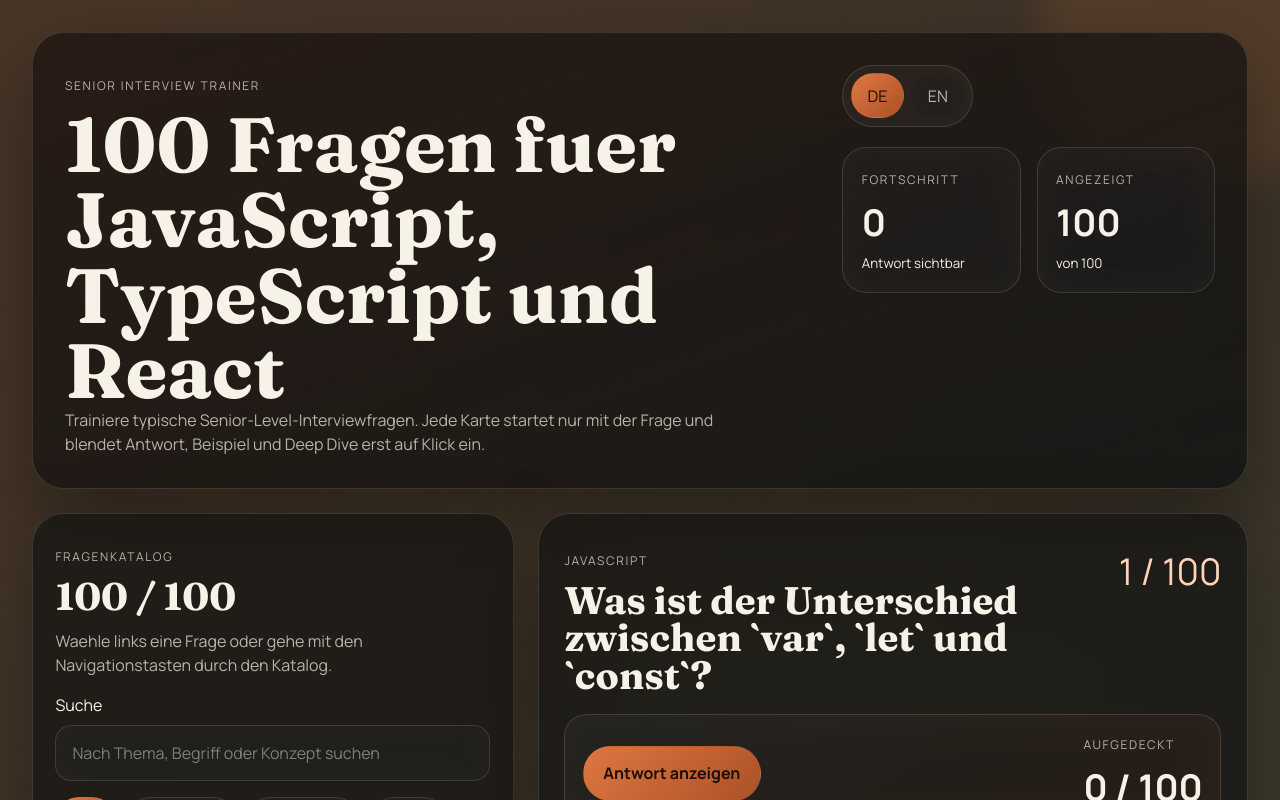
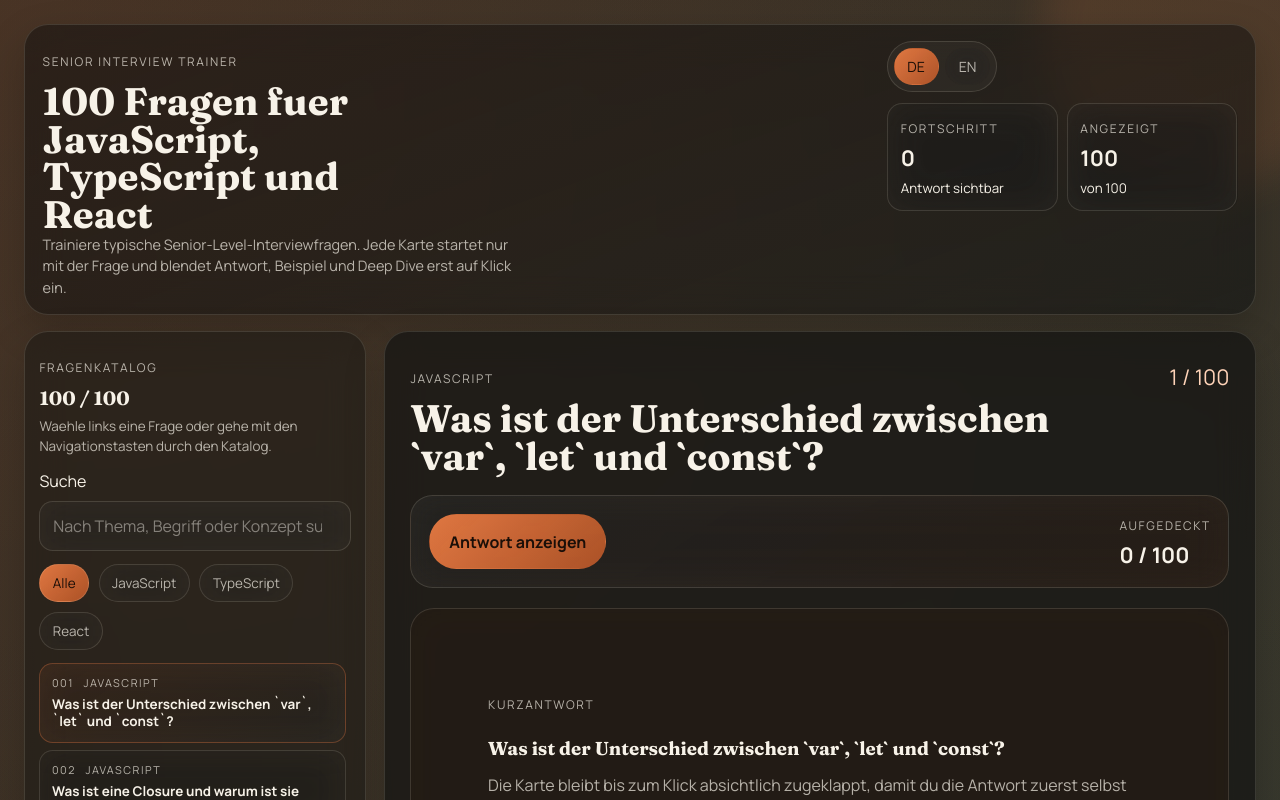
Before and after one commit to marcbey/ts-js-react-test-gpt54, a React (Vite) app: page / in a window 1280 px wide. Shown: the top 800 px of the page. Built offline with nearby package versions, Linux system fonts and the light colour scheme.

Commit message:
style: reduce header and sidebar prominence

```diff
--- a/src/index.css
+++ b/src/index.css
@@ -22,6 +22,7 @@
   --text: #f7f2e8;
   --muted: rgba(247, 242, 232, 0.7);
   --shadow: 0 30px 80px rgba(0, 0, 0, 0.38);
+  --shadow-soft: 0 16px 42px rgba(0, 0, 0, 0.2);
 }
 
 * {
@@ -55,7 +56,7 @@ button {
   position: relative;
   overflow: hidden;
   min-height: 100vh;
-  padding: 2rem;
+  padding: 1.5rem;
 }
 
 .ambient {
@@ -101,13 +102,13 @@ button {
   position: relative;
   z-index: 1;
   display: grid;
-  grid-template-columns: minmax(0, 1.8fr) minmax(280px, 0.9fr);
-  gap: 2rem;
-  padding: 2rem;
+  grid-template-columns: minmax(0, 1.3fr) minmax(220px, 0.55fr);
+  gap: 1rem;
+  padding: 1rem 1.1rem;
   border: 1px solid var(--border);
-  border-radius: 2rem;
-  background: linear-gradient(160deg, rgba(32, 22, 18, 0.82), rgba(8, 12, 14, 0.68));
-  box-shadow: var(--shadow);
+  border-radius: 1.5rem;
+  background: linear-gradient(160deg, rgba(25, 20, 17, 0.6), rgba(8, 12, 14, 0.46));
+  box-shadow: var(--shadow-soft);
 }
 
 .eyebrow,
@@ -132,8 +133,8 @@ button {
 }
 
 .hero-panel h1 {
-  max-width: 12ch;
-  font-size: clamp(3rem, 6vw, 5.8rem);
+  max-width: 15ch;
+  font-size: clamp(1.8rem, 3vw, 2.8rem);
 }
 
 .hero-copy,
@@ -144,9 +145,14 @@ button {
   max-width: 68ch;
 }
 
+.hero-copy {
+  max-width: 54ch;
+  font-size: 0.9rem;
+}
+
 .hero-controls {
   display: grid;
-  gap: 1.25rem;
+  gap: 0.7rem;
   align-content: start;
 }
 
@@ -154,7 +160,7 @@ button {
   display: inline-flex;
   gap: 0.4rem;
   width: fit-content;
-  padding: 0.45rem;
+  padding: 0.35rem;
   border: 1px solid var(--border);
   border-radius: 999px;
   background: rgba(255, 255, 255, 0.04);
@@ -174,9 +180,10 @@ button {
 }
 
 .toggle-button {
-  padding: 0.6rem 1rem;
+  padding: 0.45rem 0.8rem;
   color: var(--muted);
   background: transparent;
+  font-size: 0.88rem;
 }
 
 .toggle-button.active,
@@ -190,57 +197,67 @@ button {
 .stats-grid {
   display: grid;
   grid-template-columns: repeat(2, minmax(0, 1fr));
-  gap: 1rem;
+  gap: 0.55rem;
 }
 
 .stat-card {
-  padding: 1.15rem;
-  border-radius: 1.5rem;
+  padding: 0.72rem 0.8rem;
+  border-radius: 0.95rem;
   border: 1px solid var(--border);
-  background: rgba(255, 255, 255, 0.04);
+  background: rgba(255, 255, 255, 0.025);
 }
 
 .stat-card strong,
 .reveal-copy strong,
 .index-badge {
   display: block;
-  font-size: clamp(1.6rem, 3vw, 2.3rem);
-  margin-top: 0.3rem;
+  font-size: clamp(1rem, 1.8vw, 1.35rem);
+  margin-top: 0.18rem;
 }
 
 .workspace-grid {
   position: relative;
   z-index: 1;
   display: grid;
-  grid-template-columns: minmax(320px, 0.95fr) minmax(0, 1.4fr);
-  gap: 1.5rem;
-  margin-top: 1.5rem;
+  grid-template-columns: minmax(240px, 0.62fr) minmax(0, 1.58fr);
+  gap: 1.1rem;
+  margin-top: 1rem;
 }
 
 .catalog-panel,
 .detail-panel {
   min-height: 72vh;
   border: 1px solid var(--border);
-  border-radius: 2rem;
+  border-radius: 1.5rem;
   background: var(--surface);
-  box-shadow: var(--shadow);
+  box-shadow: var(--shadow-soft);
 }
 
 .catalog-panel {
   display: grid;
   grid-template-rows: auto auto auto minmax(0, 1fr);
-  gap: 1rem;
-  padding: 1.4rem;
+  gap: 0.8rem;
+  padding: 0.9rem;
+  background: rgba(18, 18, 17, 0.46);
 }
 
 .panel-heading {
   display: grid;
-  gap: 0.8rem;
+  gap: 0.55rem;
 }
 
 .panel-heading h2,
 .detail-topline h2 {
   font-size: clamp(2rem, 3vw, 3rem);
+}
+
+.panel-heading h2 {
+  font-size: clamp(1.1rem, 1.5vw, 1.45rem);
+}
+
+.panel-copy {
+  max-width: 34ch;
+  font-size: 0.84rem;
 }
 
 .search-field {
@@ -250,10 +267,10 @@ button {
 
 .search-field input {
   width: 100%;
-  padding: 0.95rem 1rem;
+  padding: 0.75rem 0.8rem;
   color: var(--text);
   border: 1px solid var(--border);
-  border-radius: 1rem;
+  border-radius: 0.85rem;
   background: rgba(255, 255, 255, 0.04);
 }
 
@@ -268,28 +285,39 @@ button {
 }
 
 .filter-pill {
-  padding: 0.7rem 1rem;
+  padding: 0.5rem 0.78rem;
   color: var(--muted);
   border-color: var(--border);
   background: rgba(255, 255, 255, 0.03);
+  font-size: 0.84rem;
 }
 
 .question-list {
   display: grid;
-  gap: 0.75rem;
+  gap: 0.45rem;
   overflow: auto;
   padding-right: 0.3rem;
 }
 
 .question-chip {
   display: grid;
-  gap: 0.6rem;
+  gap: 0.3rem;
   text-align: left;
-  padding: 1rem;
-  border-radius: 1.35rem;
+  padding: 0.68rem 0.72rem;
+  border-radius: 0.85rem;
   border: 1px solid var(--border);
-  background: rgba(255, 255, 255, 0.04);
+  background: rgba(255, 255, 255, 0.02);
   color: var(--text);
+}
+
+.question-chip strong {
+  font-size: 0.84rem;
+  font-weight: 600;
+  line-height: 1.3;
+}
+
+.chip-meta {
+  font-size: 0.68rem;
 }
 
 .question-chip:hover,
@@ -301,8 +329,8 @@ button {
 }
 
 .question-chip.active {
-  border-color: rgba(240, 127, 69, 0.6);
-  background: linear-gradient(145deg, rgba(240, 127, 69, 0.16), rgba(255, 255, 255, 0.05));
+  border-color: rgba(240, 127, 69, 0.3);
+  background: linear-gradient(145deg, rgba(240, 127, 69, 0.1), rgba(255, 255, 255, 0.03));
 }
 
 .chip-meta {
@@ -470,8 +498,8 @@ button {
   .hero-panel,
   .catalog-panel,
   .detail-panel {
-    padding: 1.1rem;
-    border-radius: 1.4rem;
+    padding: 0.95rem;
+    border-radius: 1.2rem;
   }
 
   .detail-topline,
```
